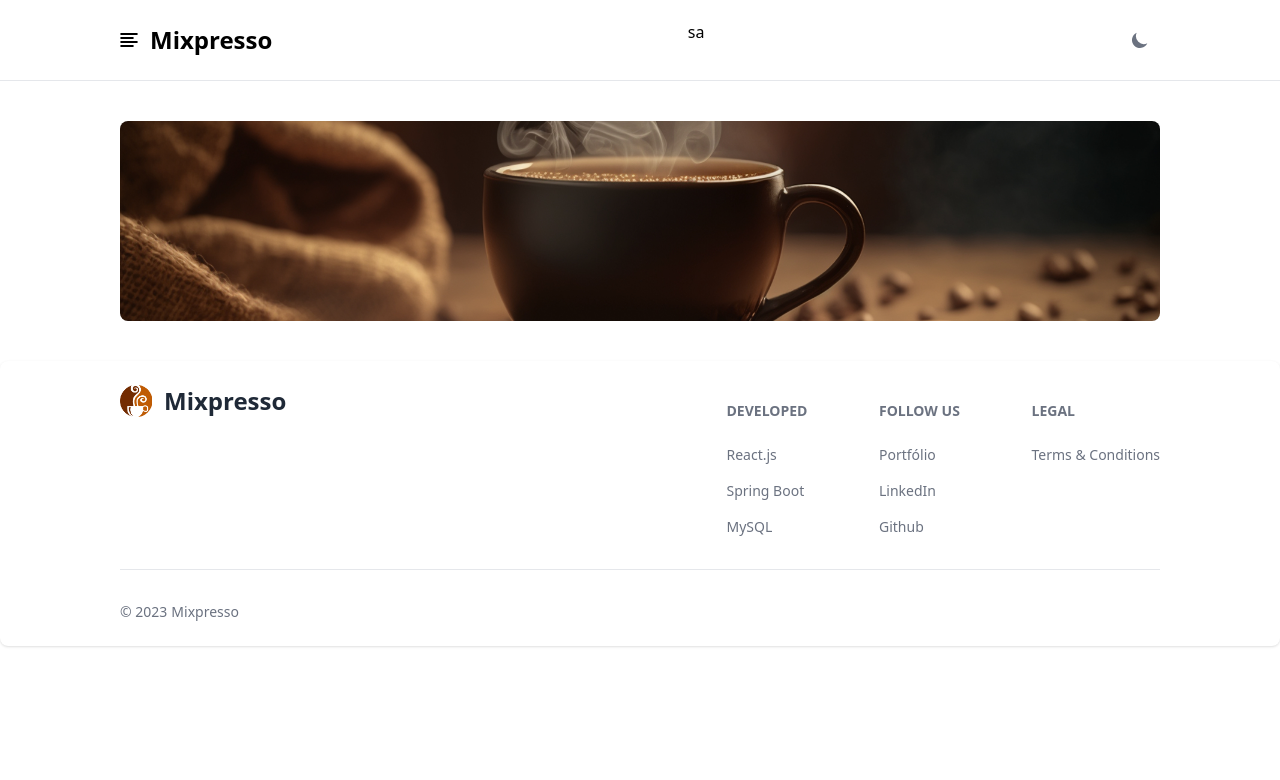
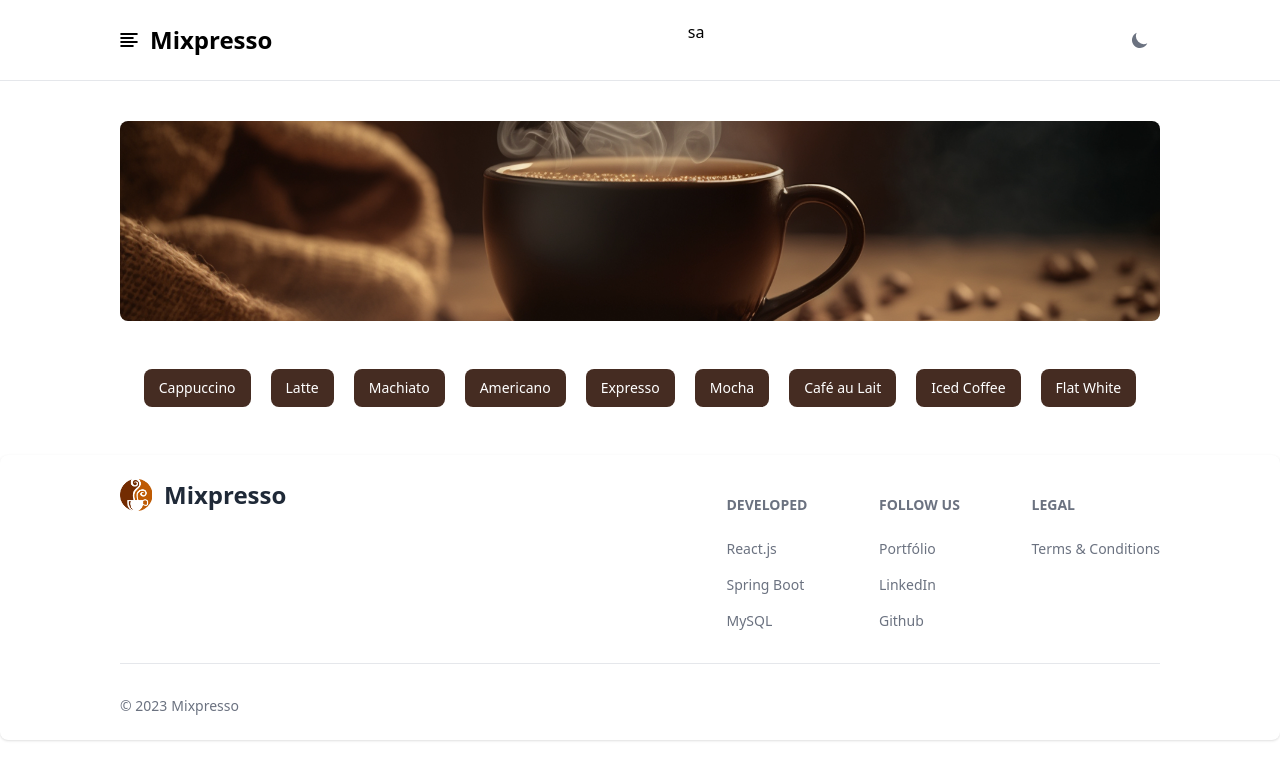
Before and after one commit to igoraugustobrz/Mixpresso, a React (Vite) app in the folder mixpresso-web/: page /home in a window 1280 px wide. Shown: the top 780 px of the page. Built offline with nearby package versions, Linux system fonts and the light colour scheme.

Commit message:
feat: componente ButtonGroup adicionado

```diff
--- /dev/null
+++ b/mixpresso-web/src/components/Common/ButtonGroup/ButtonGroup.jsx
@@ -0,0 +1,70 @@
+import { Button } from "flowbite-react";
+
+const Options = () => {
+
+
+    return (
+        <>
+            <div className="container mx-auto mb-10">
+                <div className="flex md:justify-center items-center gap-x-5 overflow-x-scroll scroll px-0.5 py-2">
+                    <Button
+                        size='sm'
+                        className="bg-brown-900/90 dark:bg-brown-900/90 enabled:hover:bg-brown-900/80 dark:enabled:hover:bg-brown-900/80 focus:ring-0 active:scale-[1.04] transition duration-200 whitespace-nowrap"
+                    >
+                        Cappuccino
+                    </Button>
+                    <Button
+                        size='sm'
+                        className="bg-brown-900/90 dark:bg-brown-900/90 enabled:hover:bg-brown-900/80 dark:enabled:hover:bg-brown-900/80 focus:ring-0 active:scale-[1.04] transition duration-200 whitespace-nowrap"
+                    >
+                        Latte
+                    </Button>
+                    <Button
+                        size='sm'
+                        className="bg-brown-900/90 dark:bg-brown-900/90 enabled:hover:bg-brown-900/80 dark:enabled:hover:bg-brown-900/80 focus:ring-0 active:scale-[1.04] transition duration-200 whitespace-nowrap"
+                    >
+                        Machiato
+                    </Button>
+                    <Button
+                        size='sm'
+                        className="bg-brown-900/90 dark:bg-brown-900/90 enabled:hover:bg-brown-900/80 dark:enabled:hover:bg-brown-900/80 focus:ring-0 active:scale-[1.04] transition duration-200 whitespace-nowrap"
+                    >
+                        Americano
+                    </Button>
+                    <Button
+                        size='sm'
+                        className="bg-brown-900/90 dark:bg-brown-900/90 enabled:hover:bg-brown-900/80 dark:enabled:hover:bg-brown-900/80 focus:ring-0 active:scale-[1.04] transition duration-200 whitespace-nowrap"
+                    >
+                        Expresso
+                    </Button>
+                    <Button
+                        size='sm'
+                        className="bg-brown-900/90 dark:bg-brown-900/90 enabled:hover:bg-brown-900/80 dark:enabled:hover:bg-brown-900/80 focus:ring-0 active:scale-[1.04] transition duration-200 whitespace-nowrap"
+                    >
+                        Mocha
+                    </Button>
+                    <Button
+                        size='sm'
+                        className="bg-brown-900/90 dark:bg-brown-900/90 enabled:hover:bg-brown-900/80 dark:enabled:hover:bg-brown-900/80 focus:ring-0 active:scale-[1.04] transition duration-200 whitespace-nowrap"
+                    >
+                        Café au Lait
+                    </Button>
+                    <Button
+                        size='sm'
+                        className="bg-brown-900/90 dark:bg-brown-900/90 enabled:hover:bg-brown-900/80 dark:enabled:hover:bg-brown-900/80 focus:ring-0 active:scale-[1.04] transition duration-200 whitespace-nowrap"
+                    >
+                        Iced Coffee
+                    </Button>
+                    <Button
+                        size='sm'
+                        className="bg-brown-900/90 dark:bg-brown-900/90 enabled:hover:bg-brown-900/80 dark:enabled:hover:bg-brown-900/80 focus:ring-0 active:scale-[1.04] transition duration-200 whitespace-nowrap"
+                    >
+                        Flat White
+                    </Button>
+                </div>
+            </div>
+        </>
+    )
+}
+
+export default Options;
--- a/mixpresso-web/src/components/Common/Menu.jsx
+++ b/mixpresso-web/src/components/Common/Menu.jsx
@@ -5,10 +5,10 @@ const Menu = ({ action }) => {
 
             <div className="flex items-center gap-x-3 cursor-pointer" onClick={action}>
                 <div className="flex flex-col gap-y-0.5">
-                    <span className="w-[18px] menu-lines"></span>
-                    <span className="w-[14px] menu-lines"></span>
-                    <span className="w-[18px] menu-lines"></span>
-                    <span className="w-[14px] menu-lines"></span>
+                    <span className="w-[18px] border-black dark:border-white border-[1.5px] rounded-full"></span>
+                    <span className="w-[14px] border-black dark:border-white border-[1.5px] rounded-full"></span>
+                    <span className="w-[18px] border-black dark:border-white border-[1.5px] rounded-full"></span>
+                    <span className="w-[14px] border-black dark:border-white border-[1.5px] rounded-full"></span>
                 </div>
                 <h1 className="text-2xl dark:text-white font-semibold select-none">Mixpresso</h1>
             </div>
--- a/mixpresso-web/src/components/Sidebar/SidebarDefault.jsx
+++ b/mixpresso-web/src/components/Sidebar/SidebarDefault.jsx
@@ -27,7 +27,7 @@ const SidebarDefault = ({ action, startAnimation, nodeRef }) => {
                 classNames={"slide"}
                 unmountOnExit
             >
-                <div ref={nodeRef} className='container-sidebar'>
+                <div ref={nodeRef} className='absolute top-0 left-0 h-full w-full sm:w-[20rem] z-20 rounded-lg'>
                     <Sidebar className='w-full darkTheme'>
                         <div className="flex flex-col items-end p-5">
                             <BsXLg
--- a/mixpresso-web/src/index.css
+++ b/mixpresso-web/src/index.css
@@ -1,6 +1,16 @@
 @tailwind base;
 @tailwind components;
 @tailwind utilities;
+
+@layer base {
+  .scroll::-webkit-scrollbar {
+    @apply hidden;
+  }
+
+  .darkTheme > div {
+    @apply dark:bg-black;
+  }
+}
 
 @layer components {
   /* Home */
@@ -8,34 +18,12 @@
     @apply max-w-[300px] sm:max-w-xl md:max-w-[720px] lg:max-w-[940px] xl:max-w-[1040px] 2xl:max-w-[1300px];
   }
 
-  /* Header */
-  .menu-lines {
-    @apply border-black dark:border-white border-[1.5px] rounded-full;
-  }
-
   /* GetStarted */
-  .content {
-    @apply absolute -bottom-0 left-0 w-screen z-10;
-  }
-
-  .content-inner {
-    @apply flex flex-col justify-center h-full;
-  }
-
-  .main-text {
+  .text-get-started {
     @apply max-w-[80%] sm:max-w-[400px] mx-auto font-sora text-white text-center font-semibold text-[24px] sm:text-[30px] pt-5;
   }
 
-  .sub-text {
+  .sub-text-get-started {
     @apply max-w-[80%] mx-auto font-sora text-center text-sm text-[#A9A9A9] py-4;
   }
-
-  /* Sidebar */
-  .container-sidebar {
-    @apply absolute top-0 left-0 h-full w-full sm:w-[20rem] z-20 rounded-lg;
-  }
-
-  .darkTheme > div {
-    @apply dark:bg-black;
-  }
 }
--- a/mixpresso-web/src/pages/GetStarted.jsx
+++ b/mixpresso-web/src/pages/GetStarted.jsx
@@ -26,12 +26,12 @@ const GetStarted = () => {
 
             </div>
 
-            <div className='content'>
+            <div className='absolute -bottom-0 left-0 w-screen z-10'>
                 <div className='h-[40vh] bg-black-white'>
-                    <div className='content-inner'>
-                        <p className='main-text'>Café tão bom, que seu paladar vai amar.</p>
+                    <div className='flex flex-col justify-center h-full'>
+                        <p className='text-get-started'>Café tão bom, que seu paladar vai amar.</p>
 
-                        <p className='sub-text'>O melhor grão, a torra mais fina, o sabor poderoso</p>
+                        <p className='sub-text-get-started'>O melhor grão, a torra mais fina, o sabor poderoso</p>
 
                         <Link
                             to='/home'
--- a/mixpresso-web/src/pages/Home.jsx
+++ b/mixpresso-web/src/pages/Home.jsx
@@ -1,4 +1,5 @@
 import Banner from "../components/Common/Banner";
+import ButtonGroup from "../components/Common/ButtonGroup/ButtonGroup";
 import FooterDefault from "../components/Footer/FooterDefault";
 import Header from "../components/Header/Header";
 
@@ -7,6 +8,7 @@ const Home = () => {
         <>
             <Header />
             <Banner />
+            <ButtonGroup />
             <FooterDefault />
         </>
     )
--- a/mixpresso-web/tailwind.config.js
+++ b/mixpresso-web/tailwind.config.js
@@ -11,6 +11,7 @@ export default {
     extend: {
       colors: {
         'reddish-brown-400': '#C67C4E',
+        'brown-900': '#31160b',
       },
       fontFamily: {
         'sora': ['Sora', 'Arial', 'Times New Roman'],
```
Also changed, not shown: mixpresso-web/src/components/Footer/FooterDefault.jsx (+7 -7 lines).
